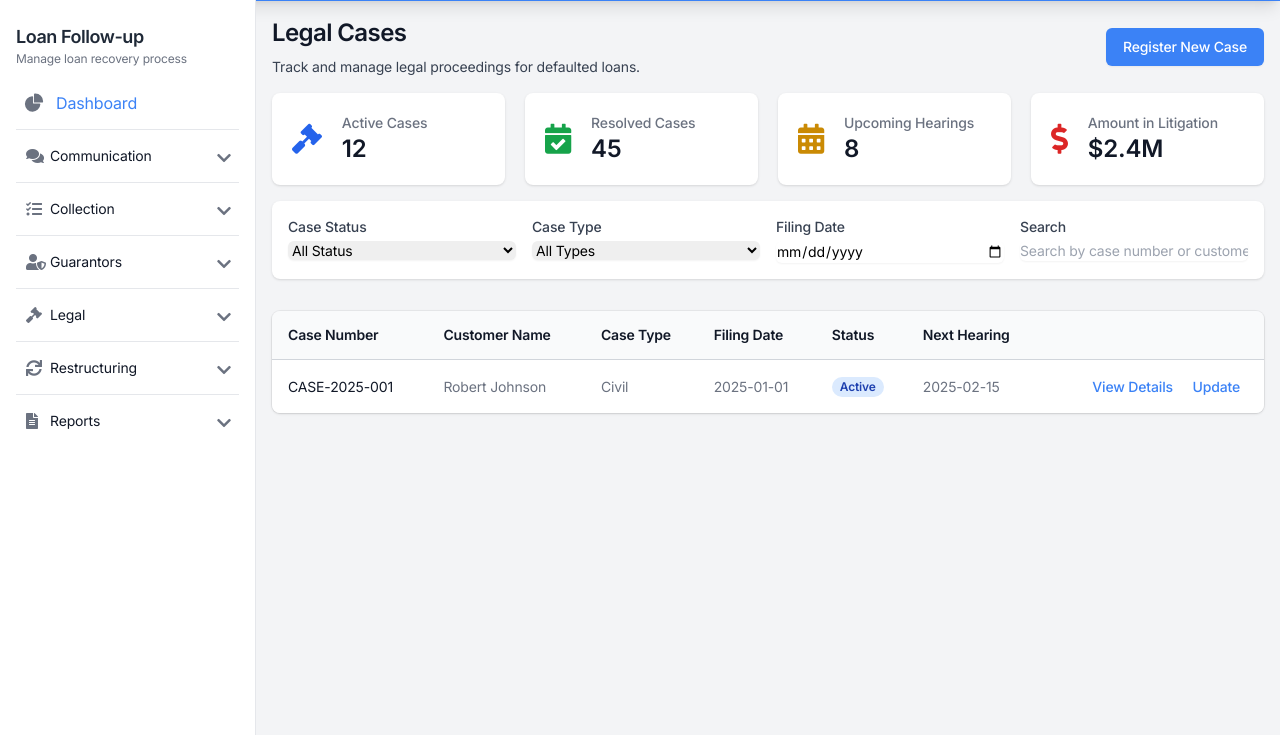
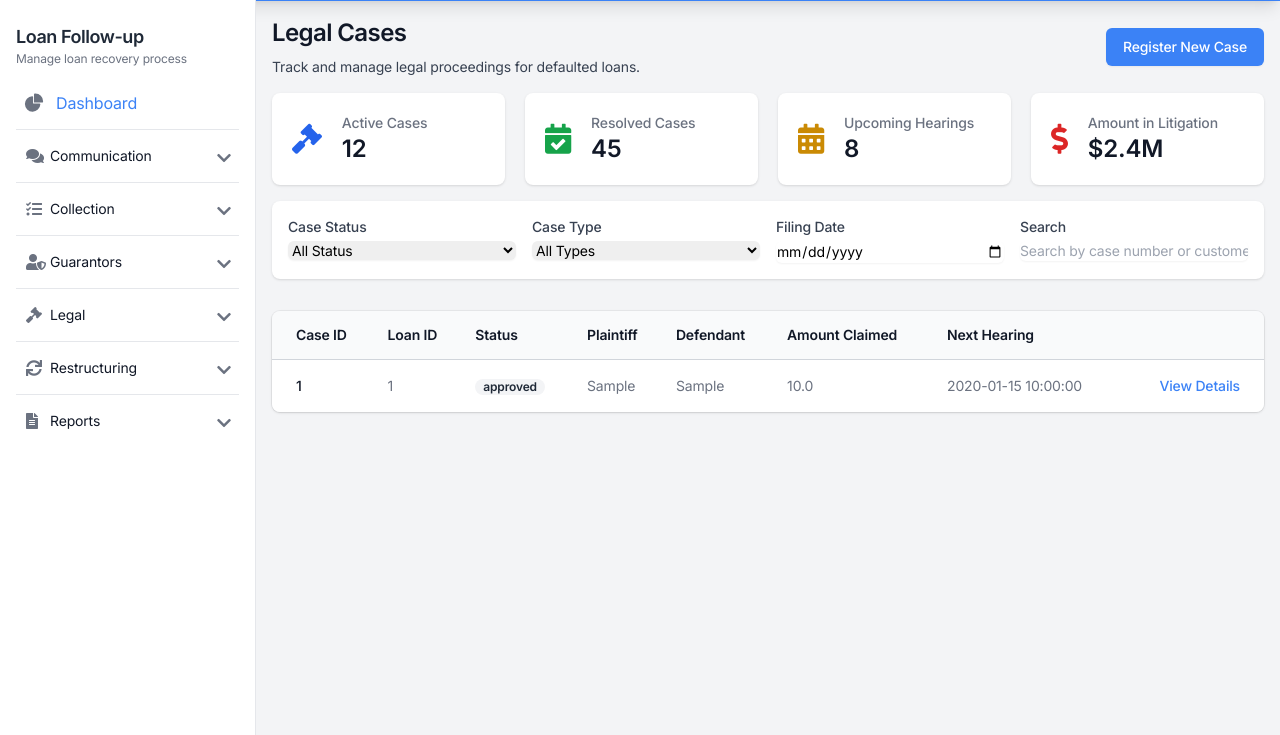
Before and after one commit to savioskli/loan_system, a Flask app: page /user/legal-cases in a window 1280 px wide. Shown: the part 65-800 px from the top of the page. Run offline with Flask 3, Linux system fonts and the light colour scheme; a user stored in the database is signed in; tables that the repository leaves empty or names only in its code hold one stand-in row (values such as "Sample post"); parts of the project's set-up code (start-up, migrations or seed data) failed here and were passed over; some libraries are stand-ins or nearby versions.

Commit message:
rendering legalcases

```diff
--- a/routes/user.py
+++ b/routes/user.py
@@ -32,6 +32,7 @@ from models.core_banking import CoreBankingSystem, CoreBankingEndpoint
 from forms.demand_letter_forms import DemandLetterForm
 from forms.letter_template_forms import LetterTypeForm
 from models.letter_template import LetterType, DemandLetter
+from models.legal_case import LegalCase
 
 user_bp = Blueprint('user', __name__)
 
@@ -2336,9 +2337,11 @@ def crb_reports():
 @user_bp.route('/legal-cases')
 @login_required
 def legal_cases():
-    """Render the legal cases page"""
-    try:
-        return render_template('user/legal_cases.html')
+    """Render the legal cases page with all legal cases"""
+    try:
+        # Fetch all legal cases, ordered by most recent first
+        legal_cases = LegalCase.query.order_by(LegalCase.created_at.desc()).all()
+        return render_template('user/legal_cases.html', legal_cases=legal_cases)
     except Exception as e:
         current_app.logger.error(f"Error rendering legal cases page: {str(e)}")
         flash('An error occurred while loading the legal cases page', 'error')
@@ -2902,6 +2905,7 @@ def create_guarantor_claim():
     except Exception as e:
         current_app.logger.error(f"Error creating guarantor claim: {str(e)}")
         return jsonify({'error': 'Failed to create claim'}), 500
+
 @user_bp.route('/create_demand_letter', methods=['POST'])
 @login_required
 @csrf.exempt  # Remove this in production and handle CSRF properly
@@ -3013,3 +3017,59 @@ def create_demand_letter():
             'message': 'An unexpected error occurred while creating the demand letter',
             'error': str(e)
         }), 500
+
+@user_bp.route('/create_legal_case', methods=['POST'])
+@login_required
+def create_legal_case():
+    """Create a new legal case"""
+    try:
+        # Get form data
+        data = request.get_json()
+
+        # Validate required fields
+        required_fields = ['loan_id', 'case_number', 'court_name', 'case_type',
+                           'filing_date', 'status', 'plaintiff', 'defendant',
+                           'amount_claimed']
+
+        for field in required_fields:
+            if not data.get(field):
+                return jsonify({'error': f'{field.replace("_", " ").title()} is required'}), 400
+
+        # Convert dates to datetime objects
+        filing_date = datetime.strptime(data['filing_date'], '%Y-%m-%d')
+        next_hearing_date = datetime.strptime(data['next_hearing_date'], '%Y-%m-%d') if data.get('next_hearing_date') else None
+
+        # Create new legal case
+        new_case = LegalCase(
+            loan_id=data['loan_id'],
+            case_number=data['case_number'],
+            court_name=data['court_name'],
+            case_type=data['case_type'],
+            filing_date=filing_date,
+            status=data['status'],
+            plaintiff=data['plaintiff'],
+            defendant=data['defendant'],
+            amount_claimed=float(data['amount_claimed']),
+            lawyer_name=data.get('lawyer_name', ''),
+            lawyer_contact=data.get('lawyer_contact', ''),
+            description=data.get('description', ''),
+            next_hearing_date=next_hearing_date
+        )
+
+        # Add and commit to database
+        db.session.add(new_case)
+        db.session.commit()
+
+        return jsonify({
+            'message': 'Legal case created successfully',
+            'case_id': new_case.id
+        }), 201
+
+    except ValueError as ve:
+        current_app.logger.error(f"Value error creating legal case: {str(ve)}")
+        return jsonify({'error': 'Invalid date format'}), 400
+
+    except Exception as e:
+        current_app.logger.error(f"Error creating legal case: {str(e)}")
+        db.session.rollback()
+        return jsonify({'error': 'An error occurred while creating the legal case'}), 500
--- a/templates/user/legal_cases.html
+++ b/templates/user/legal_cases.html
@@ -128,11 +128,12 @@
                         <table class="min-w-full divide-y divide-gray-300 dark:divide-gray-600">
                             <thead class="bg-gray-50 dark:bg-gray-700">
                                 <tr>
-                                    <th scope="col" class="py-3.5 pl-4 pr-3 text-left text-sm font-semibold text-gray-900 dark:text-gray-100">Case Number</th>
-                                    <th scope="col" class="px-3 py-3.5 text-left text-sm font-semibold text-gray-900 dark:text-gray-100">Customer Name</th>
-                                    <th scope="col" class="px-3 py-3.5 text-left text-sm font-semibold text-gray-900 dark:text-gray-100">Case Type</th>
-                                    <th scope="col" class="px-3 py-3.5 text-left text-sm font-semibold text-gray-900 dark:text-gray-100">Filing Date</th>
+                                    <th scope="col" class="py-3.5 pl-4 pr-3 text-left text-sm font-semibold text-gray-900 dark:text-gray-100 sm:pl-6">Case ID</th>
+                                    <th scope="col" class="px-3 py-3.5 text-left text-sm font-semibold text-gray-900 dark:text-gray-100">Loan ID</th>
                                     <th scope="col" class="px-3 py-3.5 text-left text-sm font-semibold text-gray-900 dark:text-gray-100">Status</th>
+                                    <th scope="col" class="px-3 py-3.5 text-left text-sm font-semibold text-gray-900 dark:text-gray-100">Plaintiff</th>
+                                    <th scope="col" class="px-3 py-3.5 text-left text-sm font-semibold text-gray-900 dark:text-gray-100">Defendant</th>
+                                    <th scope="col" class="px-3 py-3.5 text-left text-sm font-semibold text-gray-900 dark:text-gray-100">Amount Claimed</th>
                                     <th scope="col" class="px-3 py-3.5 text-left text-sm font-semibold text-gray-900 dark:text-gray-100">Next Hearing</th>
                                     <th scope="col" class="relative py-3.5 pl-3 pr-4 sm:pr-6">
                                         <span class="sr-only">Actions</span>
@@ -140,20 +141,34 @@
                                 </tr>
                             </thead>
                             <tbody class="divide-y divide-gray-200 dark:divide-gray-600 bg-white dark:bg-gray-800">
+                                {% if legal_cases %}
+                                    {% for case in legal_cases %}
                                     <tr>
-                                    <td class="whitespace-nowrap py-4 pl-4 pr-3 text-sm text-gray-900 dark:text-gray-100">CASE-2025-001</td>
-                                    <td class="whitespace-nowrap px-3 py-4 text-sm text-gray-500 dark:text-gray-300">Robert Johnson</td>
-                                    <td class="whitespace-nowrap px-3 py-4 text-sm text-gray-500 dark:text-gray-300">Civil</td>
-                                    <td class="whitespace-nowrap px-3 py-4 text-sm text-gray-500 dark:text-gray-300">2025-01-01</td>
+                                        <td class="whitespace-nowrap py-4 pl-4 pr-3 text-sm font-medium text-gray-900 dark:text-gray-100 sm:pl-6">{{ case.id }}</td>
+                                        <td class="whitespace-nowrap px-3 py-4 text-sm text-gray-500 dark:text-gray-400">{{ case.loan_id }}</td>
                                         <td class="whitespace-nowrap px-3 py-4 text-sm">
-                                        <span class="inline-flex rounded-full bg-blue-100 px-2 text-xs font-semibold leading-5 text-blue-800">Active</span>
+                                            <span class="inline-flex rounded-full px-2 text-xs font-semibold
+                                                {% if case.status == 'Active' %}bg-green-100 text-green-800
+                                                {% elif case.status == 'Pending' %}bg-yellow-100 text-yellow-800
+                                                {% elif case.status == 'Closed' %}bg-red-100 text-red-800
+                                                {% else %}bg-gray-100 text-gray-800{% endif %}">
+                                                {{ case.status }}
+                                            </span>
                                         </td>
-                                    <td class="whitespace-nowrap px-3 py-4 text-sm text-gray-500 dark:text-gray-300">2025-02-15</td>
+                                        <td class="whitespace-nowrap px-3 py-4 text-sm text-gray-500 dark:text-gray-400">{{ case.plaintiff }}</td>
+                                        <td class="whitespace-nowrap px-3 py-4 text-sm text-gray-500 dark:text-gray-400">{{ case.defendant }}</td>
+                                        <td class="whitespace-nowrap px-3 py-4 text-sm text-gray-500 dark:text-gray-400">{{ case.amount_claimed|default('N/A', true) }}</td>
+                                        <td class="whitespace-nowrap px-3 py-4 text-sm text-gray-500 dark:text-gray-400">{{ case.next_hearing_date|default('N/A', true) }}</td>
                                         <td class="relative whitespace-nowrap py-4 pl-3 pr-4 text-right text-sm font-medium sm:pr-6">
-                                        <button class="text-primary hover:text-primary-dark">View Details</button>
-                                        <button class="ml-4 text-primary hover:text-primary-dark">Update</button>
+                                            <a href="#" class="text-primary hover:text-primary-dark">View Details</a>
                                         </td>
                                     </tr>
+                                    {% endfor %}
+                                {% else %}
+                                    <tr>
+                                        <td colspan="8" class="text-center py-4 text-gray-500 dark:text-gray-400">No legal cases found</td>
+                                    </tr>
+                                {% endif %}
                             </tbody>
                         </table>
                     </div>
@@ -260,9 +275,92 @@
 
         document.getElementById('newCaseForm').addEventListener('submit', function(e) {
             e.preventDefault();
-            // TODO: Add form submission logic to send data to backend
-            alert('Form submitted! Implement backend submission.');
+
+            // Collect form data
+            const formData = {
+                loan_id: document.getElementById('loan_id').value,
+                case_number: document.getElementById('case_number').value,
+                court_name: document.getElementById('court_name').value,
+                case_type: document.getElementById('case_type').value,
+                filing_date: document.getElementById('filing_date').value,
+                status: document.getElementById('status').value,
+                plaintiff: document.getElementById('plaintiff').value,
+                defendant: document.getElementById('defendant').value,
+                amount_claimed: document.getElementById('amount_claimed').value,
+                lawyer_name: document.getElementById('lawyer_name').value,
+                lawyer_contact: document.getElementById('lawyer_contact').value,
+                description: document.getElementById('description').value,
+                next_hearing_date: document.getElementById('next_hearing_date').value
+            };
+
+            console.log('Sending form data:', formData);
+
+            // Send data to backend
+            fetch('/user/create_legal_case', {
+                method: 'POST',
+                credentials: 'same-origin', // Include cookies for CSRF
+                headers: {
+                    'Content-Type': 'application/json',
+                    'X-CSRFToken': '{{ csrf_token() }}'
+                },
+                body: JSON.stringify(formData)
+            })
+            .then(response => {
+                console.log('Full Response:', {
+                    status: response.status,
+                    statusText: response.statusText,
+                    headers: Object.fromEntries(response.headers),
+                    type: response.type,
+                    url: response.url
+                });
+
+                // Always try to parse as JSON, even for error responses
+                return response.json().then(data => ({
+                    data: data,
+                    response: response
+                })).catch(err => {
+                    // If JSON parsing fails, return the raw response
+                    return response.text().then(text => ({
+                        error: 'Failed to parse JSON',
+                        text: text,
+                        response: response
+                    }));
+                });
+            })
+            .then(result => {
+                console.log('Parsed Result:', result);
+
+                // Check if there's an error in parsing or in the response
+                if (result.error) {
+                    throw new Error(result.error + ': ' + result.text);
+                }
+
+                // Check response status and data
+                if (result.response.ok && result.data.case_id) {
+                    // Success: show success message and close modal
+                    Swal.fire({
+                        icon: 'success',
+                        title: 'Legal Case Created',
+                        text: 'The legal case has been successfully created.',
+                        confirmButtonText: 'OK'
+                    }).then(() => {
                         closeNewCaseModal();
+                        location.reload();
+                    });
+                } else {
+                    // Error: show error message
+                    throw new Error(result.data.error || 'Failed to create legal case');
+                }
+            })
+            .catch(error => {
+                console.error('Full Submission Error:', error);
+                Swal.fire({
+                    icon: 'error',
+                    title: 'Submission Error',
+                    text: `Could not submit form: ${error.message}`,
+                    confirmButtonText: 'OK'
+                });
+            });
         });
     </script>
 {% endblock %}
```
Lines whose indentation alone changed are shown as unchanged.
